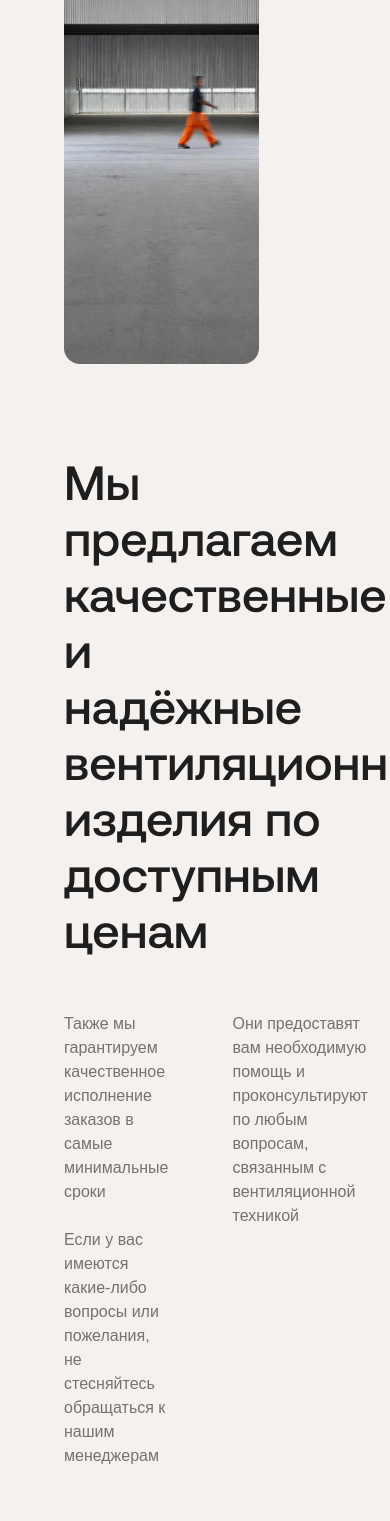
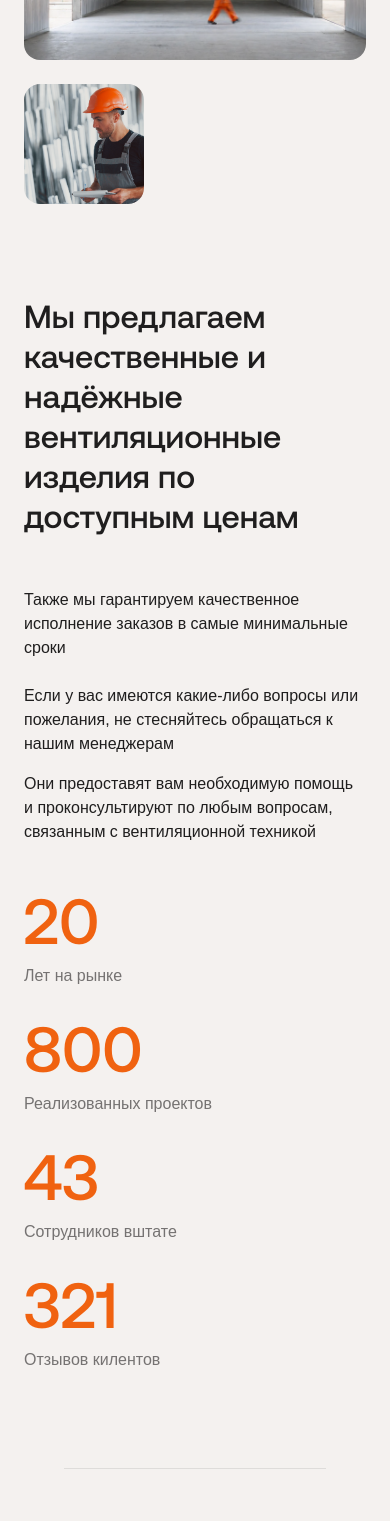
Before and after one commit to kinnaamf/art-klimat-vue, a Vue app: page / in a window 390 px wide. Shown: the part 9129-10650 px from the top of the page. Built offline with nearby package versions, Linux system fonts and the light colour scheme; a web font is replaced by a local one.

Commit message:
feat: add about section mobile version

```diff
--- a/src/assets/styles/components.css
+++ b/src/assets/styles/components.css
@@ -563,11 +563,11 @@
   /* ABOUT SECTION STYLES */
 
   .about__container {
-    @apply space-y-24 mx-auto px-16;
+    @apply space-y-24 mx-auto px-6 md:px-16;
   }
 
   .about__gallery {
-    @apply inline-grid gap-6 self-stretch;
+    @apply flex flex-col md:inline-grid gap-6 self-stretch;
     grid-template-rows: repeat(1,fit-content(100%));
     grid-template-columns: minmax(0,4.50fr) minmax(0,1fr)
   }
@@ -577,19 +577,18 @@
   }
 
   .about__image-primary {
-    @apply h-[600px] aspect-video;
+    @apply h-[200px]
+    md:h-[600px] aspect-video;
   }
 
   .about__image-secondary {
-    @apply h-[235px] aspect-square;
+    @apply h-[120px] w-[120px]
+    md:h-[235px] md:w-[235px] aspect-square;
   }
 
   .about__item-title {
-    @apply text-orange/20 transition-all duration-[2s];
-    font-size: 80px;
-    font-style: normal;
-    font-weight: 500;
-    line-height: 88px;
+    @apply text-orange/20 leading-[72px] transition-all duration-[2s] text-[4rem] font-medium
+    md:text-[80px] md:leading-[88px];
   }
 
   .about__description-container {
@@ -597,7 +596,8 @@
   }
 
   .about__description-content {
-    @apply flex gap-16;
+    @apply flex flex-col gap-4
+    md:flex-row md:gap-16;
   }
 
   .about__description-column {
@@ -605,7 +605,8 @@
   }
 
   .about__list {
-    @apply grid grid-cols-3 gap-12;
+    @apply grid grid-cols-1 gap-8
+    md:grid-cols-3 md:gap-12;
   }
 
   /* PARTNERSHIP SECTION STYLES */
--- a/src/components/Section.vue
+++ b/src/components/Section.vue
@@ -12,7 +12,7 @@ const spacingClass = computed(() => {
   return {
     hero: '',
     md: 'py-16 md:py-24',
-    lg: ' md:py-[128px]',
+    lg: 'py-24 md:py-[128px]',
     alt: 'pb-16 pt-24 md:pb-[8rem]',
     product: 'pt-24 pb-16 md:pt-[8rem] md:pb-24',
     contact: ' md:pt-20 md:pb-[8rem]',
--- a/src/components/sections/about/AboutDescription.vue
+++ b/src/components/sections/about/AboutDescription.vue
@@ -8,17 +8,17 @@ const { stats } = useStats();
 <template>
   <div class="about__description-container">
     <div>
-      <h2 class="h2">
+      <h2 class="h4 md:h2 !text-darkgray">
         Мы предлагаем качественные и надёжные вентиляционные изделия по доступным ценам
       </h2>
     </div>
     <div class="about__description-content">
       <div class="about__description-column">
-        <span class="text-big">Также мы гарантируем качественное исполнение заказов в самые минимальные сроки</span>
-        <span class="text-big">Если у вас имеются какие‑либо вопросы или пожелания, не стесняйтесь обращаться к нашим менеджерам</span>
+        <span class="text-big !text-darkgray">Также мы гарантируем качественное исполнение заказов в самые минимальные сроки</span>
+        <span class="text-big !text-darkgray">Если у вас имеются какие‑либо вопросы или пожелания, не стесняйтесь обращаться к нашим менеджерам</span>
       </div>
       <div>
-        <span class="text-big">Они предоставят вам необходимую помощь и проконсультируют по любым вопросам, связанным с вентиляционной техникой</span>
+        <span class="text-big !text-darkgray">Они предоставят вам необходимую помощь и проконсультируют по любым вопросам, связанным с вентиляционной техникой</span>
       </div>
     </div>
     <div>
```
